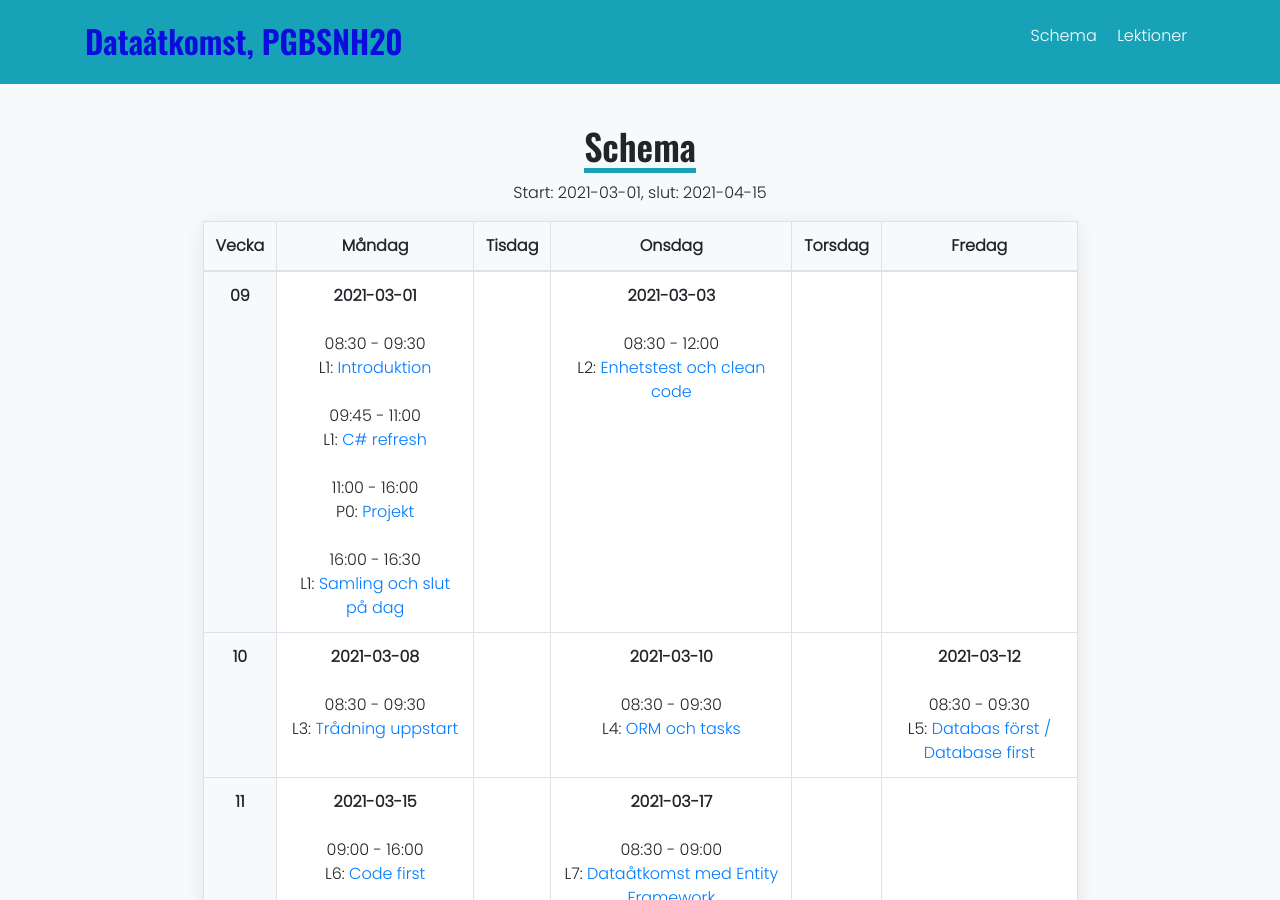
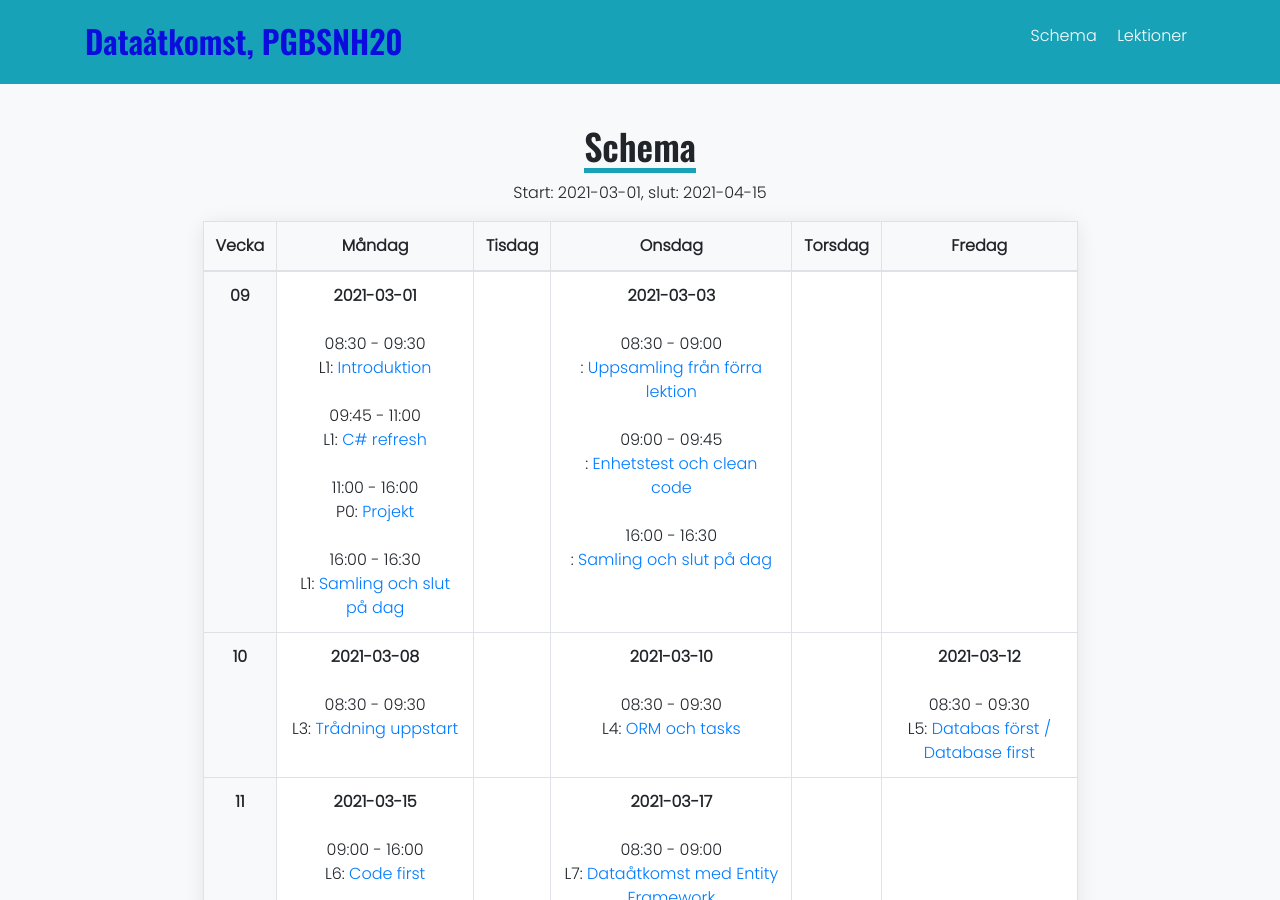
Before and after one commit to PGBSNH20/PGBSNH20-dataatkomst, a Jekyll site: the page built from schedule.md, in a window 1280 px wide and 900 px high. Built offline with Jekyll 4.4.1, drawn with Linux system fonts in a browser that asks for light colours; nearby versions of some CDN libraries.

Commit message:
Updates schedule

```diff
--- a/_data/schedule.yml
+++ b/_data/schedule.yml
@@ -40,7 +40,7 @@ weeks:
       end-full: 20210301T160000
     - activity: standup
       title: "Samling och slut på dag"
-      titleEn: "Introduction"
+      titleEn: "Get together and end of day"
       number: "L1"
       slug: lectures/introduction
       description: "Är där frågor? Landing."
@@ -52,15 +52,26 @@ weeks:
   - day: 2021-03-03
     weekday: "Onsdag"
     activities:
+    - activity: standup
+      title: "Uppsamling från förra lektion "
+      titleEn: "Get together and start of day"
+      description: "Är där frågor sen senaste lektion? Bording."
+      start-full: 20210303T083000
+      end-full: 20210303T090000
     - activity: lecture
       title: "Enhetstest och clean code"
       titleEn: "Unit test and clean code"
-      number: "L2"
       slug: lectures/cleancode
       description: "Hur kan vi automatisk verificera vår kod och skriva kod som är enklare att läsa"
-      start-full: 20210303T083000
-      end-full: 20210303T120000
+      start-full: 20210303T090000
+      end-full: 20210303T094500
       discussion: https://github.com/PGBSNH20/PGBSNH20-dataatkomst/discussions/6
+    - activity: standup
+      title: "Samling och slut på dag"
+      titleEn: "Get together and end of day"
+      description: "Är där frågor? Landing."
+      start-full: 20210301T160000
+      end-full: 20210301T163000
   - day: 2021-03-04
     weekday: "Torsdag"
     activities: null
```
